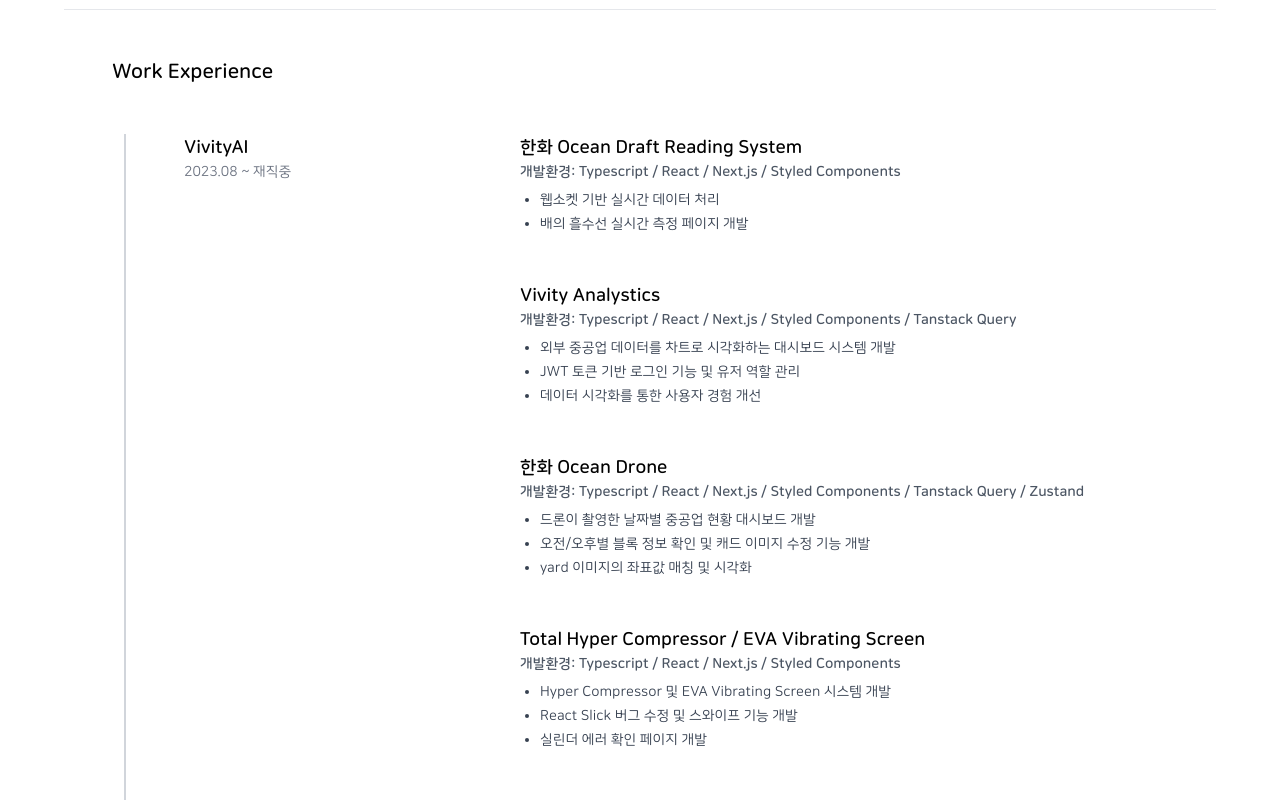
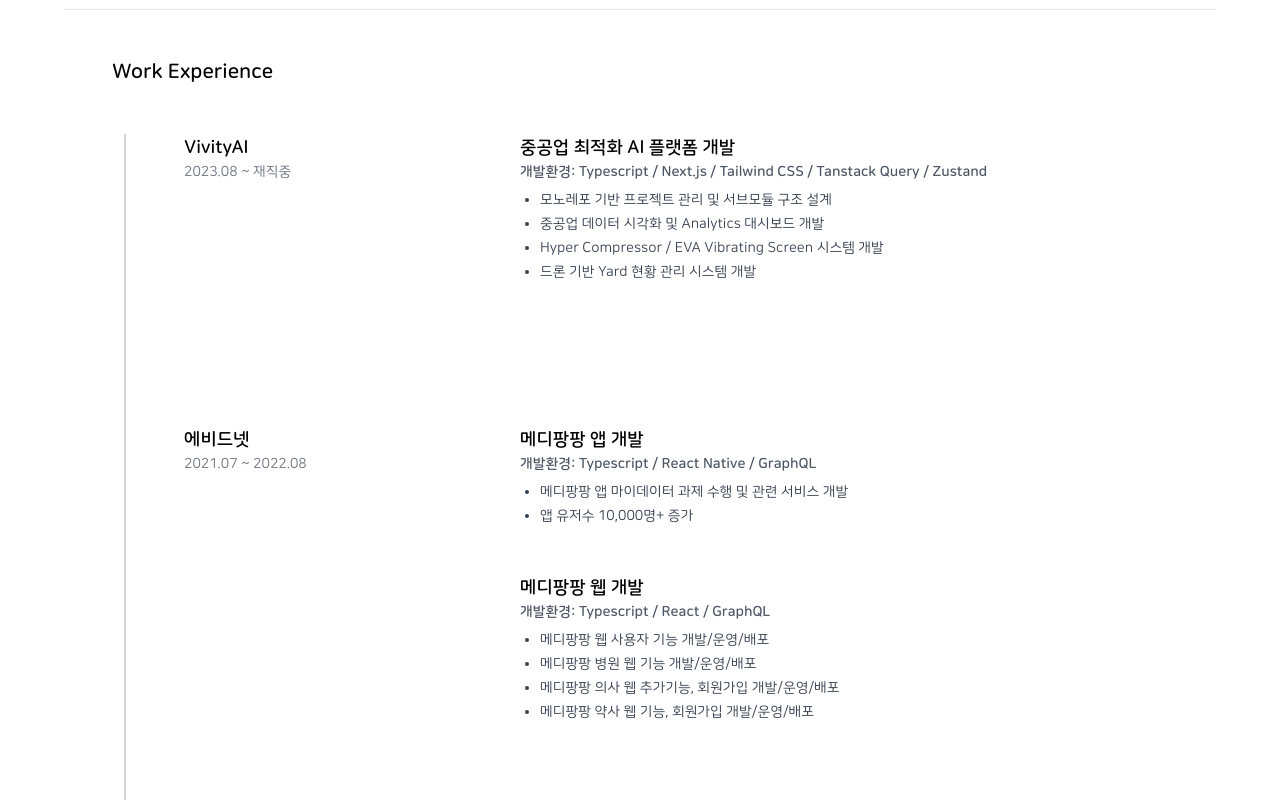
Before and after one commit to kmhayeon/turbo-portfolio, a Next.js app in the folder apps/web/: page / in a window 1280 px wide. Shown: the part 1160-1960 px from the top of the page. Built offline with nearby package versions, Linux system fonts and the light colour scheme; no server answers; the database is empty; a small style sheet from the web is missing.

Commit message:
[add] 내역 수정

```diff
--- a/apps/web/components/Experience.tsx
+++ b/apps/web/components/Experience.tsx
@@ -19,35 +19,13 @@
       period: '2023.08 ~ 재직중',
       projects: [
         {
-          title: '한화 Ocean Draft Reading System',
-          env: 'Typescript / React / Next.js / Styled Components',
-          desc: ['웹소켓 기반 실시간 데이터 처리', '배의 흘수선 실시간 측정 페이지 개발'],
-        },
-        {
-          title: 'Vivity Analystics',
-          env: 'Typescript / React / Next.js / Styled Components / Tanstack Query',
+          title: '중공업 최적화 AI 플랫폼 개발',
+          env: 'Typescript / Next.js / Tailwind CSS / Tanstack Query / Zustand',
           desc: [
-            '외부 중공업 데이터를 차트로 시각화하는 대시보드 시스템 개발',
-            'JWT 토큰 기반 로그인 기능 및 유저 역할 관리',
-            '데이터 시각화를 통한 사용자 경험 개선',
-          ],
-        },
-        {
-          title: '한화 Ocean Drone',
-          env: 'Typescript / React / Next.js / Styled Components / Tanstack Query / Zustand',
-          desc: [
-            '드론이 촬영한 날짜별 중공업 현황 대시보드 개발',
-            '오전/오후별 블록 정보 확인 및 캐드 이미지 수정 기능 개발',
-            'yard 이미지의 좌표값 매칭 및 시각화',
-          ],
-        },
-        {
-          title: 'Total Hyper Compressor / EVA Vibrating Screen',
-          env: 'Typescript / React / Next.js / Styled Components',
-          desc: [
-            'Hyper Compressor 및 EVA Vibrating Screen 시스템 개발',
-            'React Slick 버그 수정 및 스와이프 기능 개발',
-            '실린더 에러 확인 페이지 개발',
+            '모노레포 기반 프로젝트 관리 및 서브모듈 구조 설계',
+            '중공업 데이터 시각화 및 Analytics 대시보드 개발',
+            'Hyper Compressor / EVA Vibrating Screen 시스템 개발',
+            '드론 기반 Yard 현황 관리 시스템 개발',
           ],
         },
       ],
@@ -60,7 +38,7 @@
           title: '메디팡팡 앱 개발',
           env: 'Typescript / React Native / GraphQL',
           desc: [
-            '메디팡팡 앱 아이디어툴 과제 수행 및 관련 서비스 개발',
+            '메디팡팡 앱 마이데이터 과제 수행 및 관련 서비스 개발',
             '앱 유저수 10,000명+ 증가',
           ],
         },
@@ -68,7 +46,7 @@
           title: '메디팡팡 웹 개발',
           env: 'Typescript / React / GraphQL',
           desc: [
-            '메디팡팡 웹 원무진 기능 개발/운영/배포',
+            '메디팡팡 웹 사용자 기능 개발/운영/배포',
             '메디팡팡 병원 웹 기능 개발/운영/배포',
             '메디팡팡 의사 웹 추가기능, 회원가입 개발/운영/배포',
             '메디팡팡 약사 웹 기능, 회원가입 개발/운영/배포',
```
